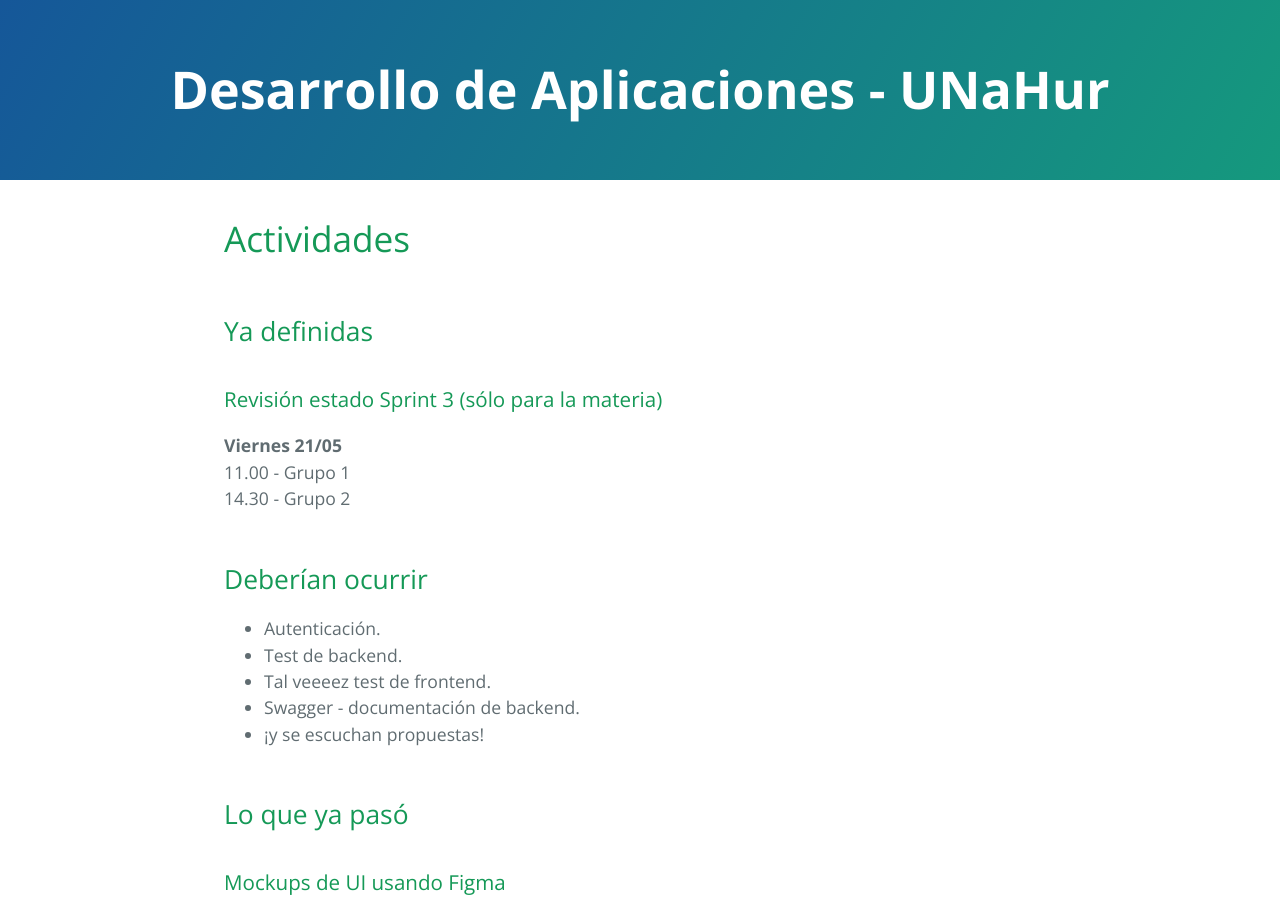
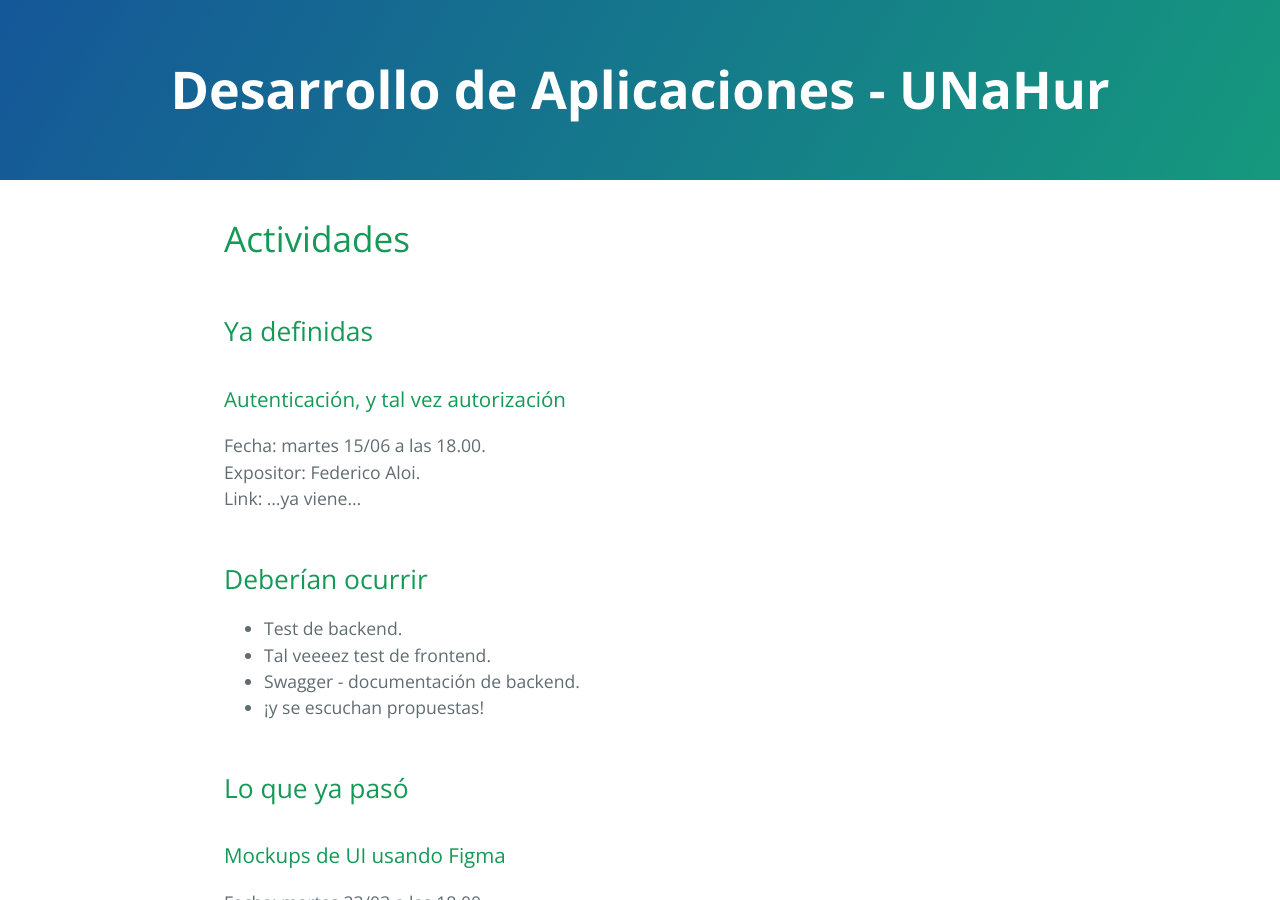
Before and after one commit to unahur-desapp/unahur-desapp-site, a Jekyll site: the page built from actividades.md, in a window 1280 px wide and 900 px high. Built offline with Jekyll 4.4.1, drawn with Linux system fonts in a browser that asks for light colours; our own code applies the rules of GitHub Pages for plain Markdown files.

Commit message:
charla de autenticacion

```diff
--- a/actividades.md
+++ b/actividades.md
@@ -6,14 +6,13 @@ layout: default
 
 ## Ya definidas
 
-### Revisión estado Sprint 3 (sólo para la materia)
-**Viernes 21/05**
-11.00 - Grupo 1
-14.30 - Grupo 2
+### Autenticación, y tal vez autorización
+Fecha: martes 15/06 a las 18.00.
+Expositor: Federico Aloi.
+Link: ...ya viene...
 
 
 ## Deberían ocurrir
-- Autenticación.
 - Test de backend.
 - Tal veeeez test de frontend.
 - Swagger - documentación de backend.
```
